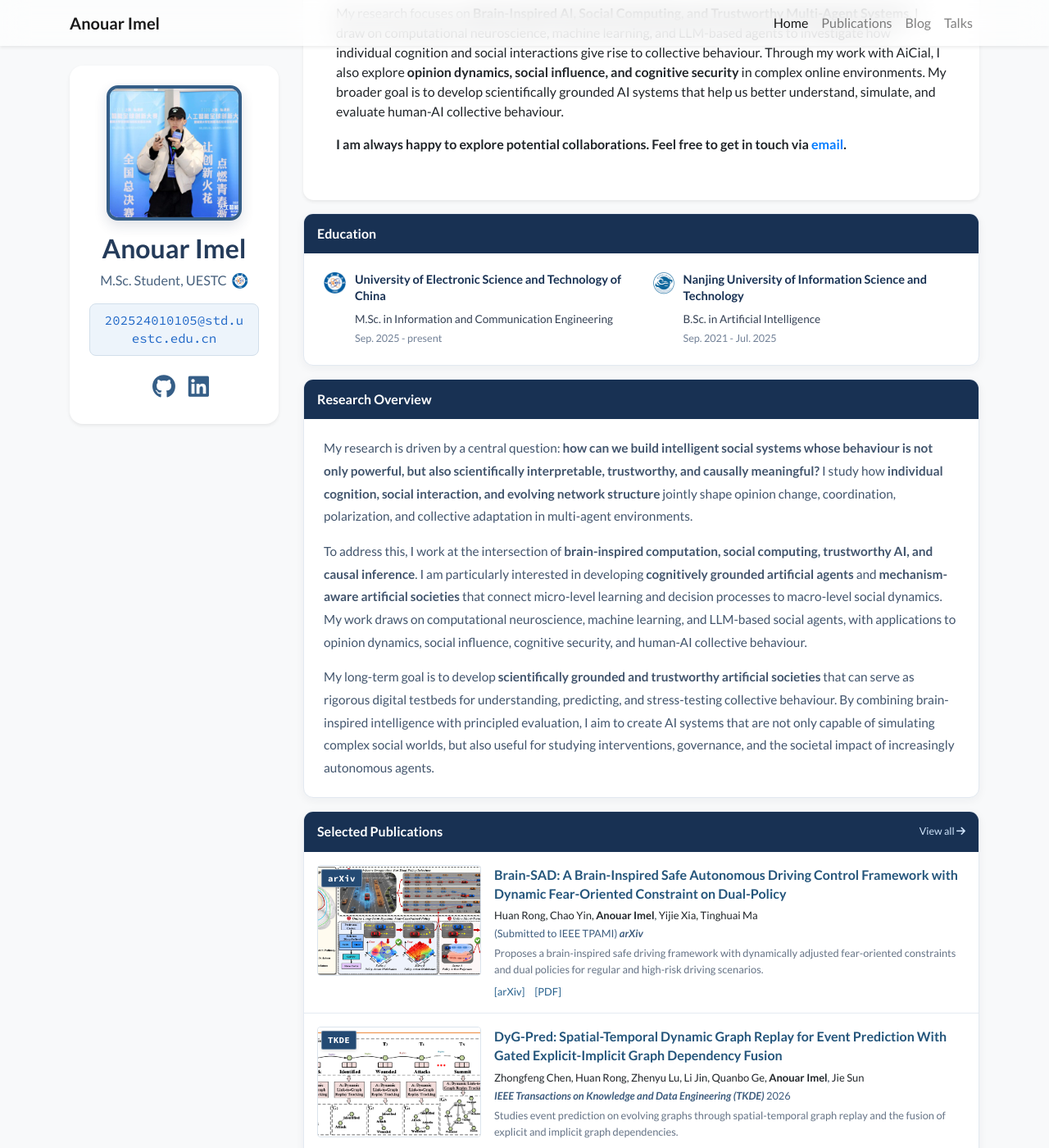
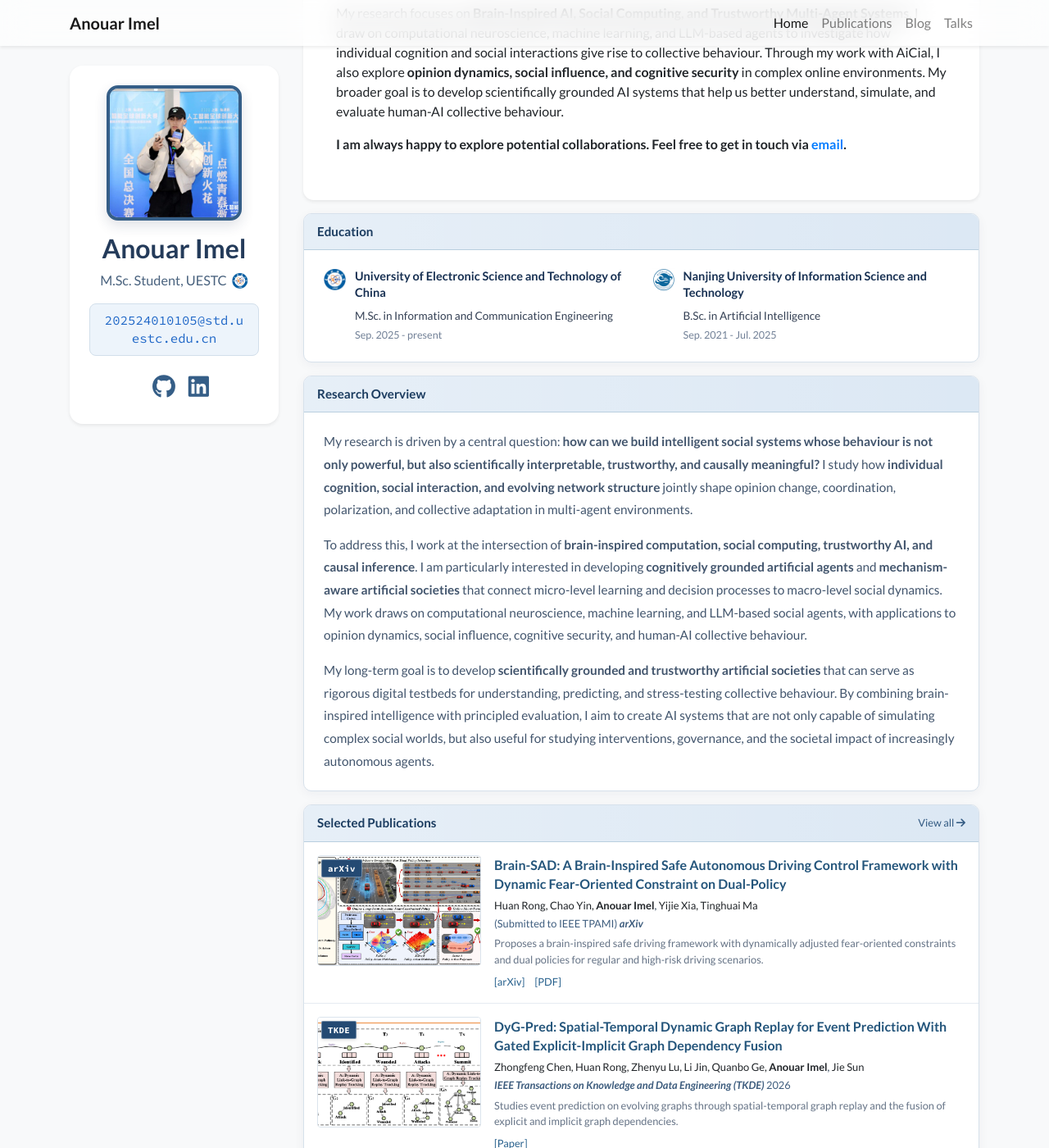
Before and after one commit to AnouarImel/AnouarImel.github.io, a Jekyll site: the page built from index.html, in a window 1280 px wide and 1400 px high, scrolled down 310 px. Shown: the whole window at 82% size. Built offline with Jekyll 4.4.1, drawn with Linux system fonts in a browser that asks for light colours; nearby versions of some CDN libraries; a style sheet for code colours, icons or effects is not loaded.

Commit message:
Update global.css

```diff
--- a/assets/css/global.css
+++ b/assets/css/global.css
@@ -1401,3 +1401,69 @@ a.research-publication-image-link:hover .research-publication-cover {
     padding: 8px 12px;
   }
 }
+
+
+
+:root {
+  --section-header-bg: #dce8f4;
+  --section-header-text: #1b3c60;
+  --section-header-border: #b9cfdf;
+}
+
+.academic-panel .academic-panel-title,
+.publication-section .publication-section-header {
+  background-color: var(--section-header-bg) !important;
+  background-image:
+    radial-gradient(
+      rgba(35, 76, 119, 0.14) 0.6px,
+      transparent 0.6px
+    ),
+    linear-gradient(
+      90deg,
+      rgba(255, 255, 255, 0.30),
+      transparent
+    ) !important;
+  background-size: 4px 4px, 100% 100% !important;
+  background-repeat: repeat, no-repeat !important;
+
+  color: var(--section-header-text) !important;
+  border-bottom: 1px solid var(--section-header-border) !important;
+  padding: 11px 16px !important;
+  min-height: 43px;
+}
+
+.academic-panel .academic-panel-title,
+.publication-section .publication-section-title {
+  color: var(--section-header-text) !important;
+  font-family: "Lato", sans-serif !important;
+  font-size: 0.95rem !important;
+  font-weight: 700 !important;
+  line-height: 1.4 !important;
+  letter-spacing: 0 !important;
+  text-transform: none !important;
+}
+
+.publication-section-title::before {
+  content: none !important;
+  display: none !important;
+}
+
+.publication-section .publication-section-more {
+  color: #345b83 !important;
+  font-size: 0.8rem;
+  font-weight: 500;
+}
+
+.publication-section .publication-section-more:hover {
+  color: #173b60 !important;
+  text-decoration: underline;
+}
+
+.academic-panel,
+.publication-section {
+  border: 1px solid #d7e1eb;
+  border-radius: 10px;
+  overflow: hidden;
+  background: #ffffff;
+  box-shadow: 0 3px 13px rgba(22, 49, 79, 0.05);
+}
```
